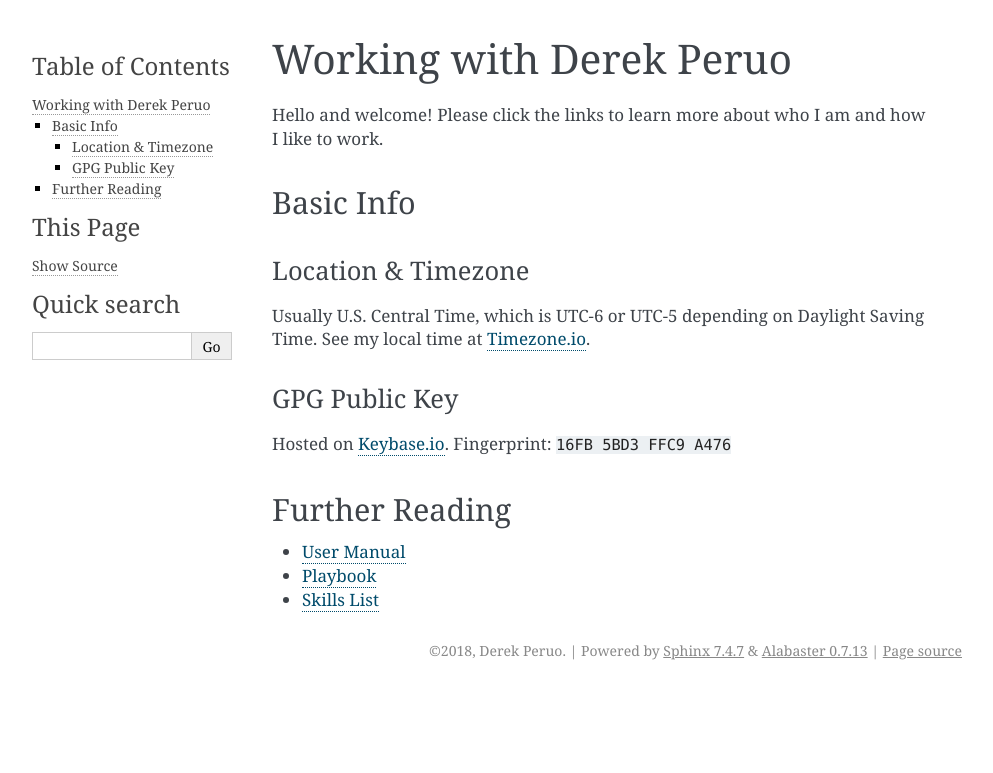
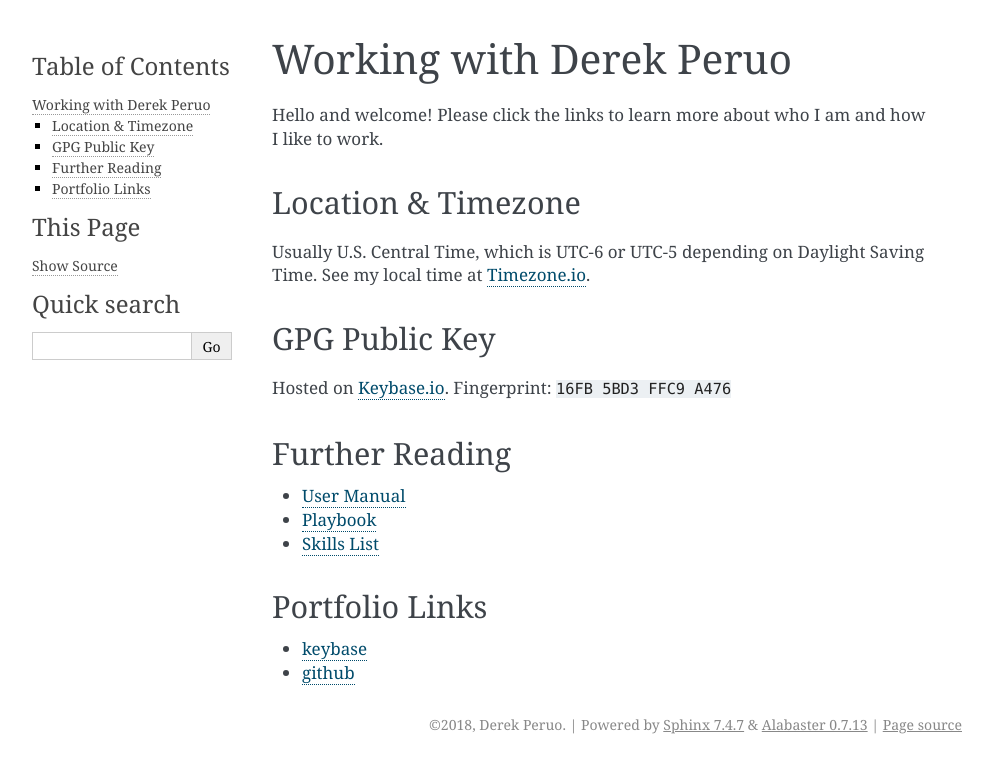
Before and after one commit to dperuo/about-me, a Sphinx documentation site: the page built from docs/index.rst, in a window 1280 px wide. Shown: the top 773 px of the page, without its empty margins (148-1141 px from the left). Built offline with Sphinx 7.4.7, drawn with Linux system fonts in a browser that asks for light colours.

Commit message:
Add Portfolio Links

```diff
--- a/docs/index.rst
+++ b/docs/index.rst
@@ -4,25 +4,18 @@
 
 Working with Derek Peruo
 ========================
-
 Hello and welcome! Please click the links to learn more about who I am and how I like to work.
 
 
-Basic Info
-----------
-
 Location & Timezone
-^^^^^^^^^^^^^^^^^^^
-
+-------------------
 Usually U.S. Central Time, which is UTC-6 or UTC-5 depending on Daylight Saving Time. See my local time at `Timezone.io`_.
 
 
 
 GPG Public Key
-^^^^^^^^^^^^^^
-
+--------------
 Hosted on `Keybase.io`_. Fingerprint: ``16FB 5BD3 FFC9 A476``
-
 
 
 Further Reading
@@ -34,3 +27,13 @@ Further Reading
     user-manual
     playbook
     dev-skills
+
+
+Portfolio Links
+---------------
+
+.. toctree::
+    :titlesonly:
+
+    keybase <https://derekperuo.keybase.pub/>
+    github <https://github.com/dperuo>
```
